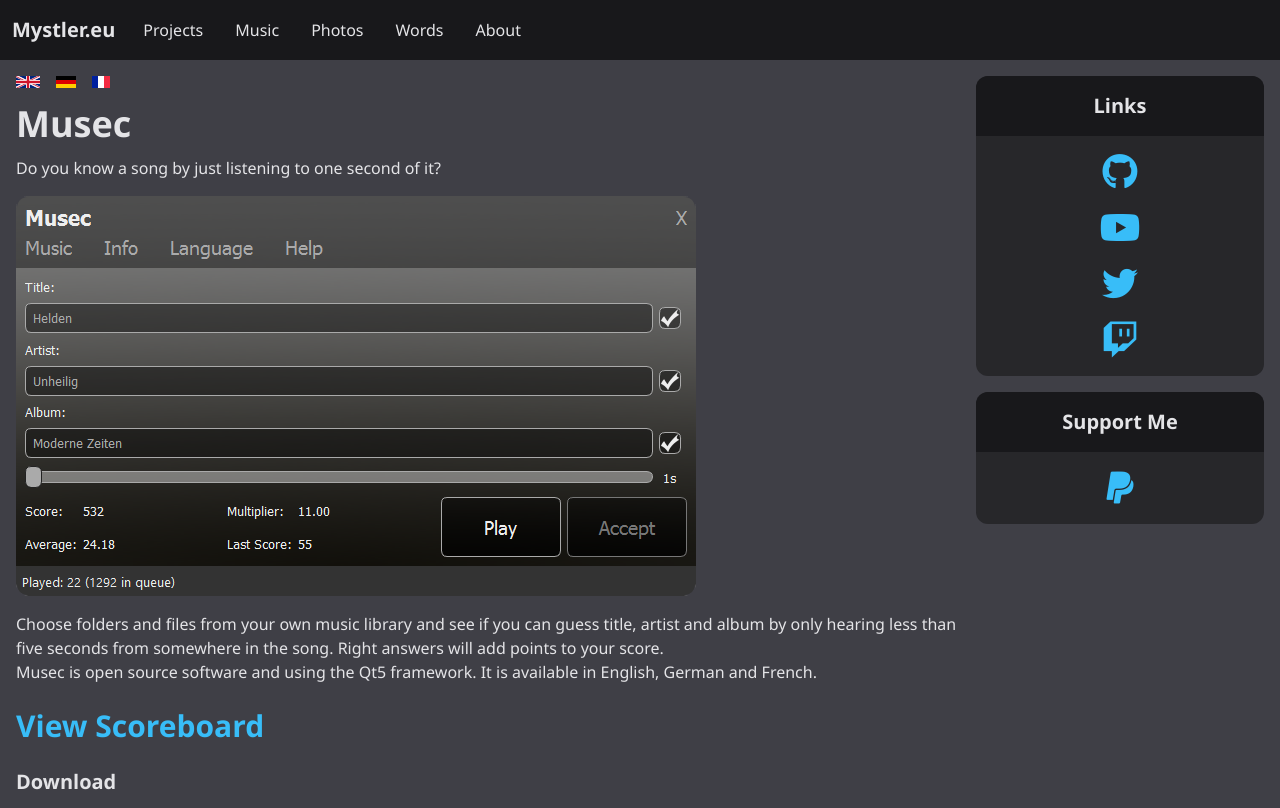
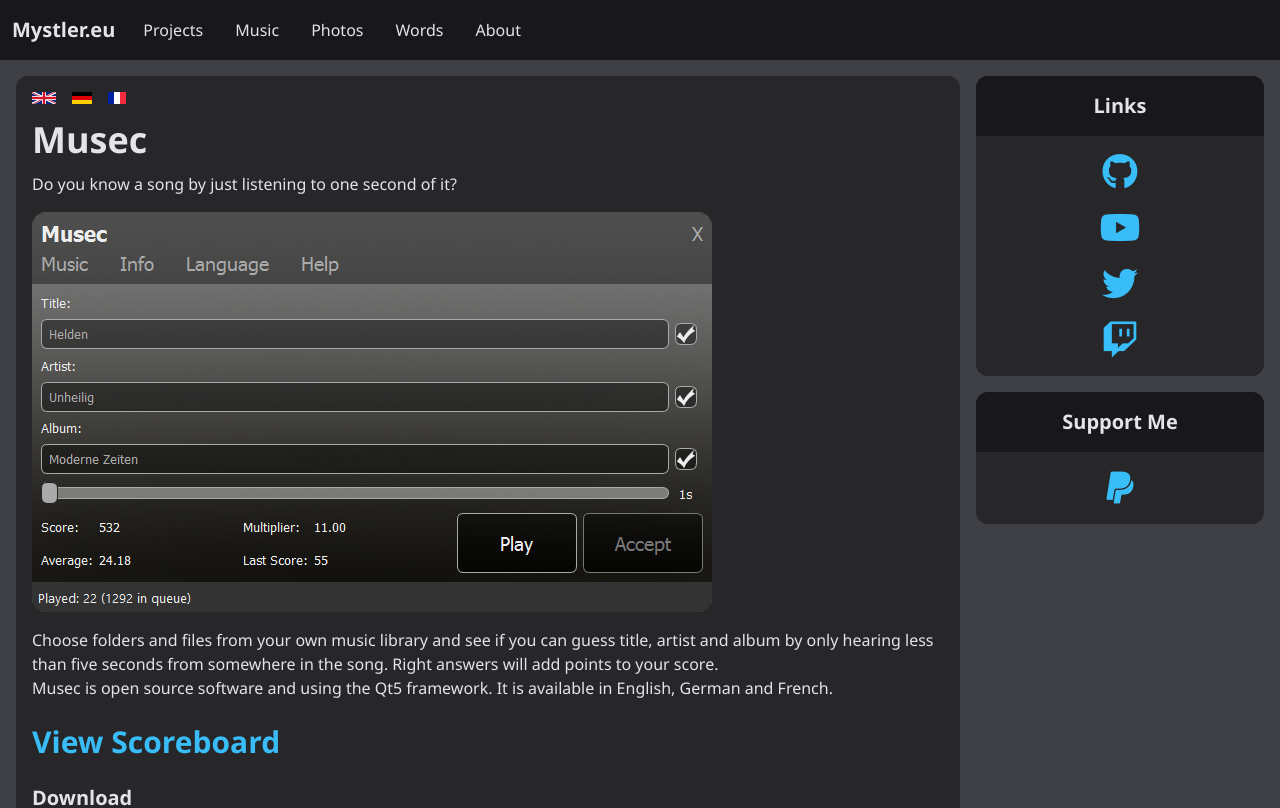
Before and after one commit to Mystler/mystler.eu, a SvelteKit app: page /musec in a window 1280 px wide. Shown: the top 808 px of the page. Built offline with nearby package versions, Linux system fonts and the light colour scheme.

Commit message:
Fix panel for musec page

```diff
--- a/src/routes/musec/+layout.svelte
+++ b/src/routes/musec/+layout.svelte
@@ -1,3 +1,7 @@
-<div class="page-panel">
+<script>
+  import Panel from "$lib/components/Panel.svelte";
+</script>
+
+<Panel>
   <slot />
-</div>
+</Panel>
```
